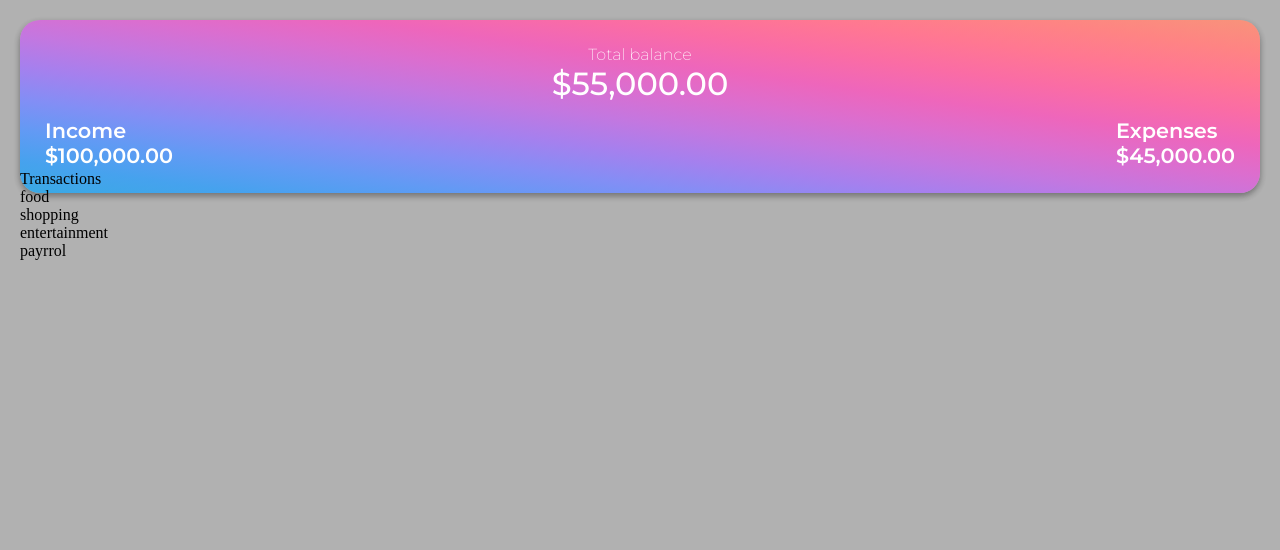
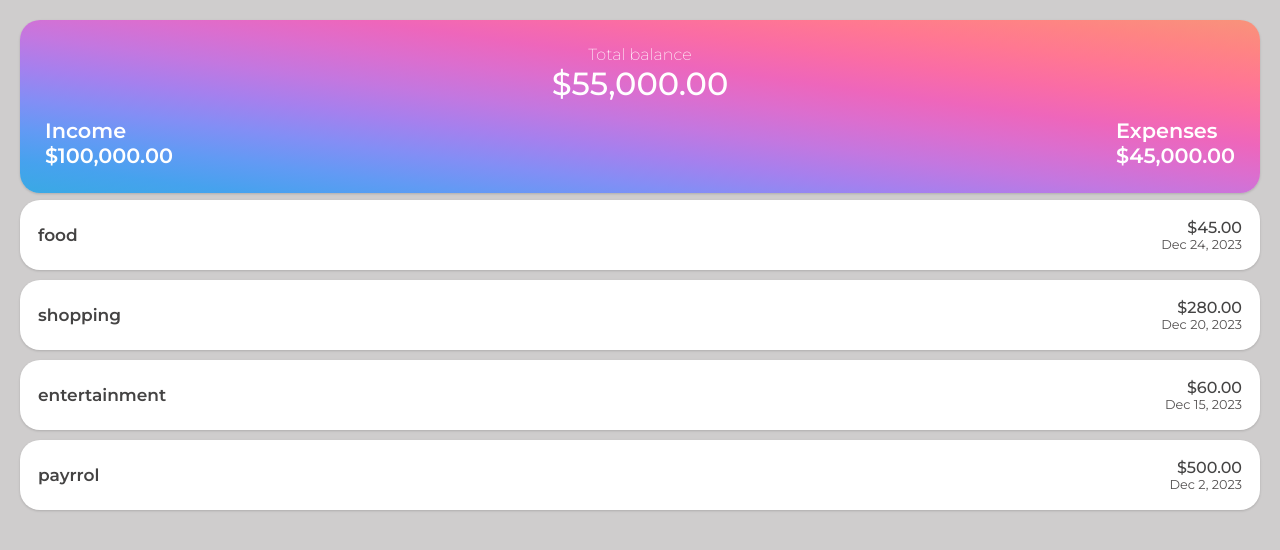
Before and after one commit to AllanAcostaM/Expenses_Tracker, an Angular app in the folder angular17_expenses_tracker/: page / in a window 1280 px wide. Shown: the top 550 px of the page. Built offline with nearby package versions, Linux system fonts and the light colour scheme.

Commit message:
Angular: Estilos del componente Transaction

```diff
--- a/angular17_expenses_tracker/src/app/app.component.scss
+++ b/angular17_expenses_tracker/src/app/app.component.scss
@@ -1,8 +1,11 @@
+@use "../styles.scss" as s;
+
 .container {
-  background-color: #b1b1b1;
+  background-color: s.$main-bg-color;
   width: 100vw;
   height: 100vh;
   display: grid;
   grid-template-rows: 150px auto;
   padding: 1.25rem;
+  gap: 1.875rem;
 }
--- a/angular17_expenses_tracker/src/app/app.component.ts
+++ b/angular17_expenses_tracker/src/app/app.component.ts
@@ -30,28 +30,28 @@
       type: 'expense',
       amount: 45,
       category: 'food',
-      date: new Date(2023, 12, 24),
+      date: new Date(2023, 11, 24),
     },
     {
       id: '2',
       type: 'expense',
       amount: 280,
       category: 'shopping',
-      date: new Date(2023, 12, 20),
+      date: new Date(2023, 11, 20),
     },
     {
       id: '3',
       type: 'expense',
       amount: 60,
       category: 'entertainment',
-      date: new Date(2023, 12, 15),
+      date: new Date(2023, 11, 15),
     },
     {
       id: '4',
       type: 'income',
       amount: 500,
       category: 'payrrol',
-      date: new Date(2023, 12, 2),
+      date: new Date(2023, 11, 2),
     },
   ]
 }
--- a/angular17_expenses_tracker/src/app/components/balance/balance.component.scss
+++ b/angular17_expenses_tracker/src/app/components/balance/balance.component.scss
@@ -16,8 +16,8 @@
     #fe8483,
     #f8937a
   );
-  box-shadow: rgba(0, 0, 0, 0.16) 0px 3px 6px, rgba(0, 0, 0, 0.23) 0px 3px 6px;
-  border-radius: 1.25rem;
+  box-shadow: s.$main-shadow;
+  border-radius: s.$main-border-radius;
   padding: 1.5625rem;
   color: s.$white;
   font-family: s.$font-family;
--- a/angular17_expenses_tracker/src/app/components/transaction/transaction.component.html
+++ b/angular17_expenses_tracker/src/app/components/transaction/transaction.component.html
@@ -1 +1,9 @@
-<p>{{ transaction.category }}</p>
+<div class="transaction">
+  <div class="transaction__title">
+    <h5>{{ transaction.category }}</h5>
+  </div>
+  <div>
+    <h5 class="transaction__amount">{{ transaction.amount | currency }}</h5>
+    <h5 class="transaction__date">{{ transaction.date | date }}</h5>
+  </div>
+</div>
--- a/angular17_expenses_tracker/src/app/components/transaction/transaction.component.scss
+++ b/angular17_expenses_tracker/src/app/components/transaction/transaction.component.scss
@@ -0,0 +1,31 @@
+@use "../../../styles.scss" as s;
+
+.transaction {
+  display: flex;
+  justify-content: space-between;
+  align-items: center;
+  font-family: s.$font-family;
+  padding: 1.125rem 1.125rem;
+  border-radius: s.$main-border-radius;
+  background-color: s.$white;
+  box-shadow: s.$main-shadow;
+
+  &__title {
+    h5 {
+      font-size: 1.0625rem;
+      font-weight: 600;
+      color: s.$gray-dark;
+    }
+  }
+  &__amount {
+    color: s.$gray-dark;
+    font-size: 1rem;
+    font-weight: 500;
+    text-align: right;
+  }
+  &__date {
+    color: #535050;
+    font-size: 0.8rem;
+    font-weight: 400;
+  }
+}
--- a/angular17_expenses_tracker/src/app/components/transaction/transaction.component.ts
+++ b/angular17_expenses_tracker/src/app/components/transaction/transaction.component.ts
@@ -10,5 +10,5 @@
   styleUrl: './transaction.component.scss'
 })
 export class TransactionComponent {
-  @Input() transaction!: Transaction
+  @Input() transaction!: Transaction;
 }
--- a/angular17_expenses_tracker/src/app/components/transactions/transactions.component.html
+++ b/angular17_expenses_tracker/src/app/components/transactions/transactions.component.html
@@ -1,4 +1,7 @@
-<p>Transactions</p>
-@for(transaction of transactions; track transaction.id) {
-<app-transaction [transaction]="transaction" />
-}
+<div class="transactions">
+  @for(transaction of transactions; track transaction.id) {
+  <app-transaction [transaction]="transaction" />
+  }@empty {
+  <h3>No transactions!</h3>
+  }
+</div>
--- a/angular17_expenses_tracker/src/app/components/transactions/transactions.component.scss
+++ b/angular17_expenses_tracker/src/app/components/transactions/transactions.component.scss
@@ -0,0 +1,5 @@
+.transactions {
+  display: flex;
+  flex-direction: column;
+  gap: 0.625rem;
+}
--- a/angular17_expenses_tracker/src/styles.scss
+++ b/angular17_expenses_tracker/src/styles.scss
@@ -12,5 +12,16 @@
 
 // Colors
 $white: #fff;
+$gray-dark: #444343;
 $error: #f960cd;
 $error-light: mix($error, #fff, 20%);
+
+// bg
+$main-bg-color: #cfcdcd;
+
+// Shadows
+$main-shadow: rgba(0, 0, 0, 0.1) 0px 1px 3px 0px,
+  rgba(0, 0, 0, 0.06) 0px 1px 2px 0px;
+
+// Borders
+$main-border-radius: 1.25rem;
```
